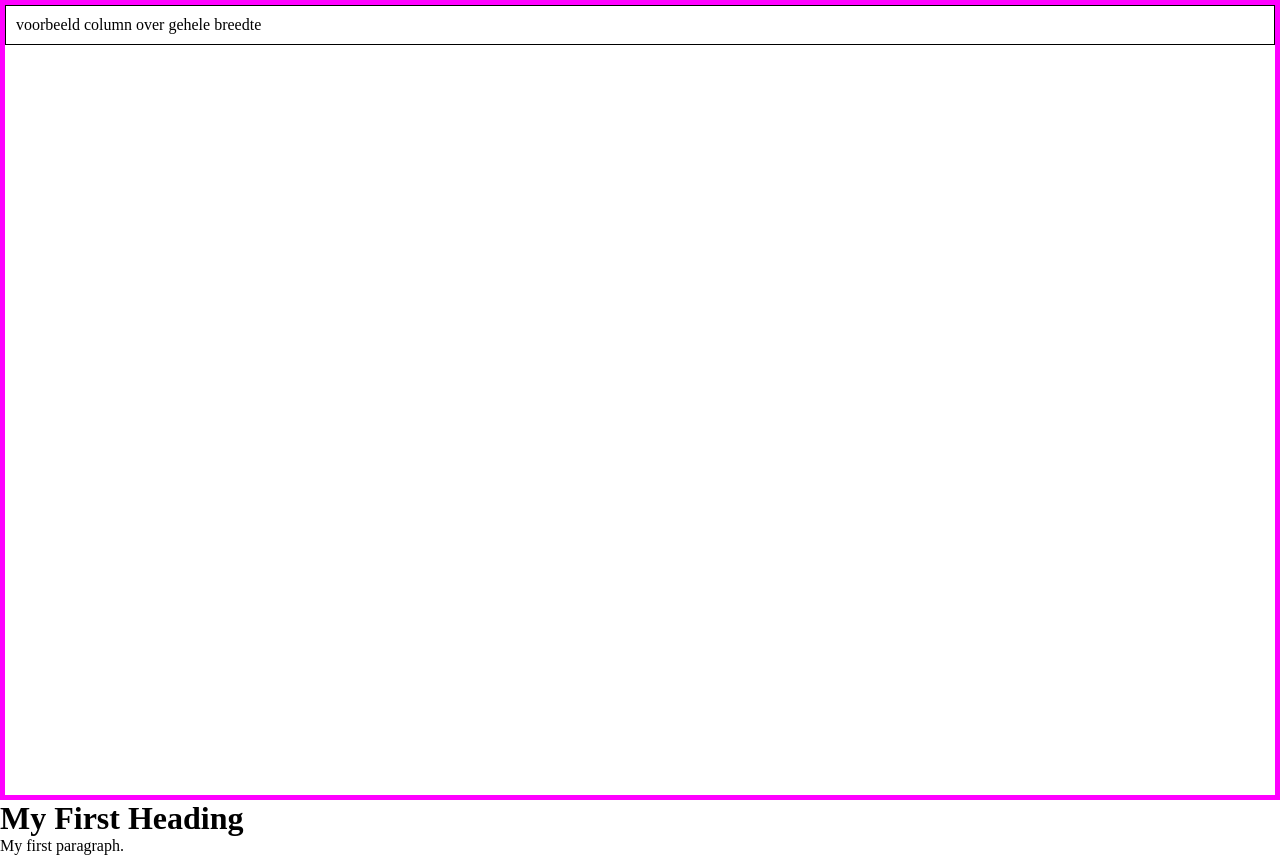
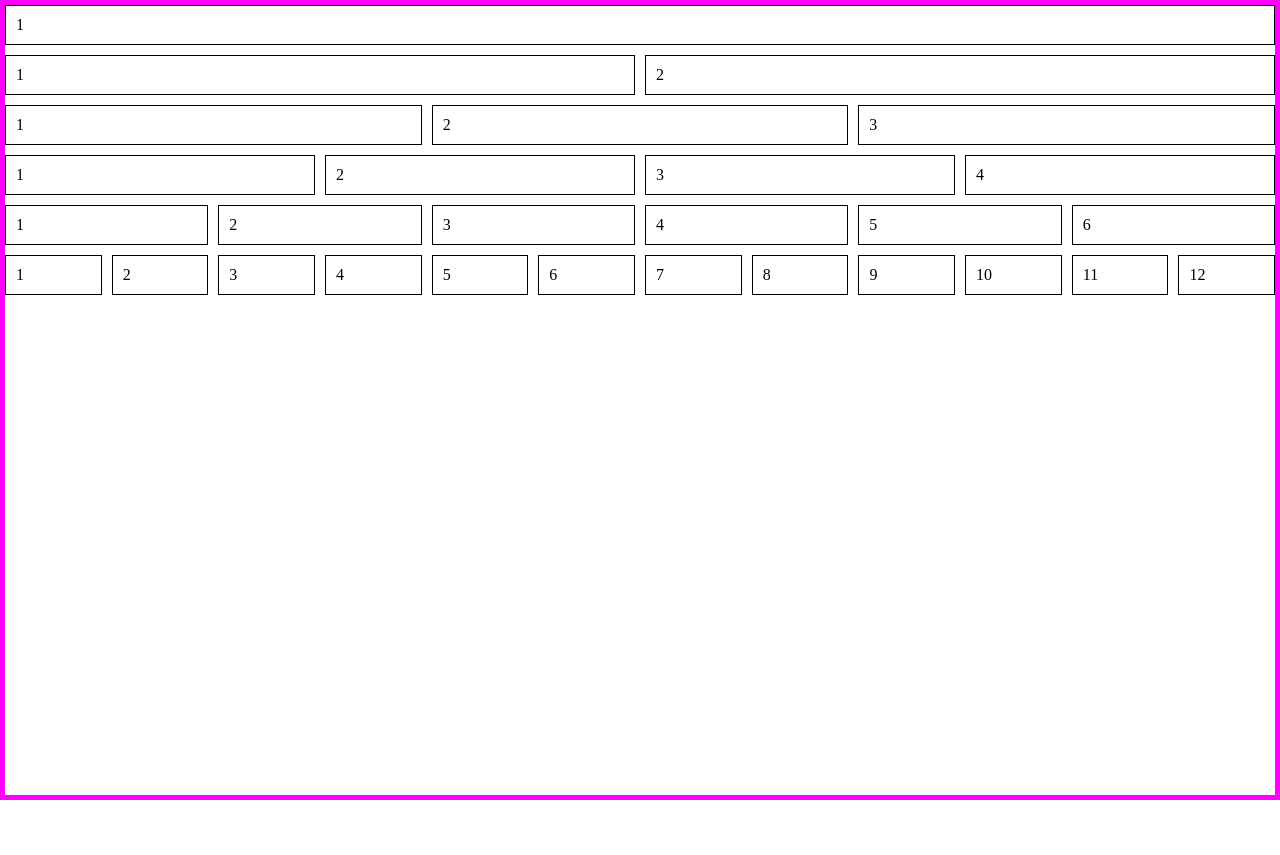
Before and after one commit to strayedonbeach/opdracht-1a-frontend-essential, a plain HTML site: page index.html in a window 1280 px wide. After the commit the page ends 800 px from the top, so only its background shows below. Drawn offline with Linux system fonts and the light colour scheme.

Commit message:
Maak gridpiramide met zes rijen

```diff
--- a/index.html
+++ b/index.html
@@ -1,19 +1,58 @@
 <!DOCTYPE html>
-<html>
+<html lang="nl">
 <head>
-<title>Page Title</title>
+  <meta charset="UTF-8">
+  <meta name="viewport" content="width=device-width, initial-scale=1.0">
+  <title>De gridpiramide</title>
+  <link rel="stylesheet" href="style.css">
 </head>
 <body>
-  <div class="container">
+  <main class="container" aria-label="De gridpiramide">
     <div class="row">
-      <div class="col-12">
-        voorbeeld column over gehele breedte
-      </div>
+      <div class="col-12">1</div>
     </div>
-  </div>
-<h1>My First Heading</h1>
-<p>My first paragraph.</p>
 
+    <div class="row">
+      <div class="col-6">1</div>
+      <div class="col-6">2</div>
+    </div>
+
+    <div class="row">
+      <div class="col-4">1</div>
+      <div class="col-4">2</div>
+      <div class="col-4">3</div>
+    </div>
+
+    <div class="row">
+      <div class="col-3">1</div>
+      <div class="col-3">2</div>
+      <div class="col-3">3</div>
+      <div class="col-3">4</div>
+    </div>
+
+    <div class="row">
+      <div class="col-2">1</div>
+      <div class="col-2">2</div>
+      <div class="col-2">3</div>
+      <div class="col-2">4</div>
+      <div class="col-2">5</div>
+      <div class="col-2">6</div>
+    </div>
+
+    <div class="row">
+      <div class="col-1">1</div>
+      <div class="col-1">2</div>
+      <div class="col-1">3</div>
+      <div class="col-1">4</div>
+      <div class="col-1">5</div>
+      <div class="col-1">6</div>
+      <div class="col-1">7</div>
+      <div class="col-1">8</div>
+      <div class="col-1">9</div>
+      <div class="col-1">10</div>
+      <div class="col-1">11</div>
+      <div class="col-1">12</div>
+    </div>
+  </main>
 </body>
 </html>
-<link rel="stylesheet" href="style.css">
--- a/style.css
+++ b/style.css
@@ -34,6 +34,7 @@
   align-items: center;
   border: 1px solid #000;
 }
+
 .col-1 {
   flex-grow: 0;
   flex-basis: 8.33%;
```
Lines whose indentation alone changed are shown as unchanged.
